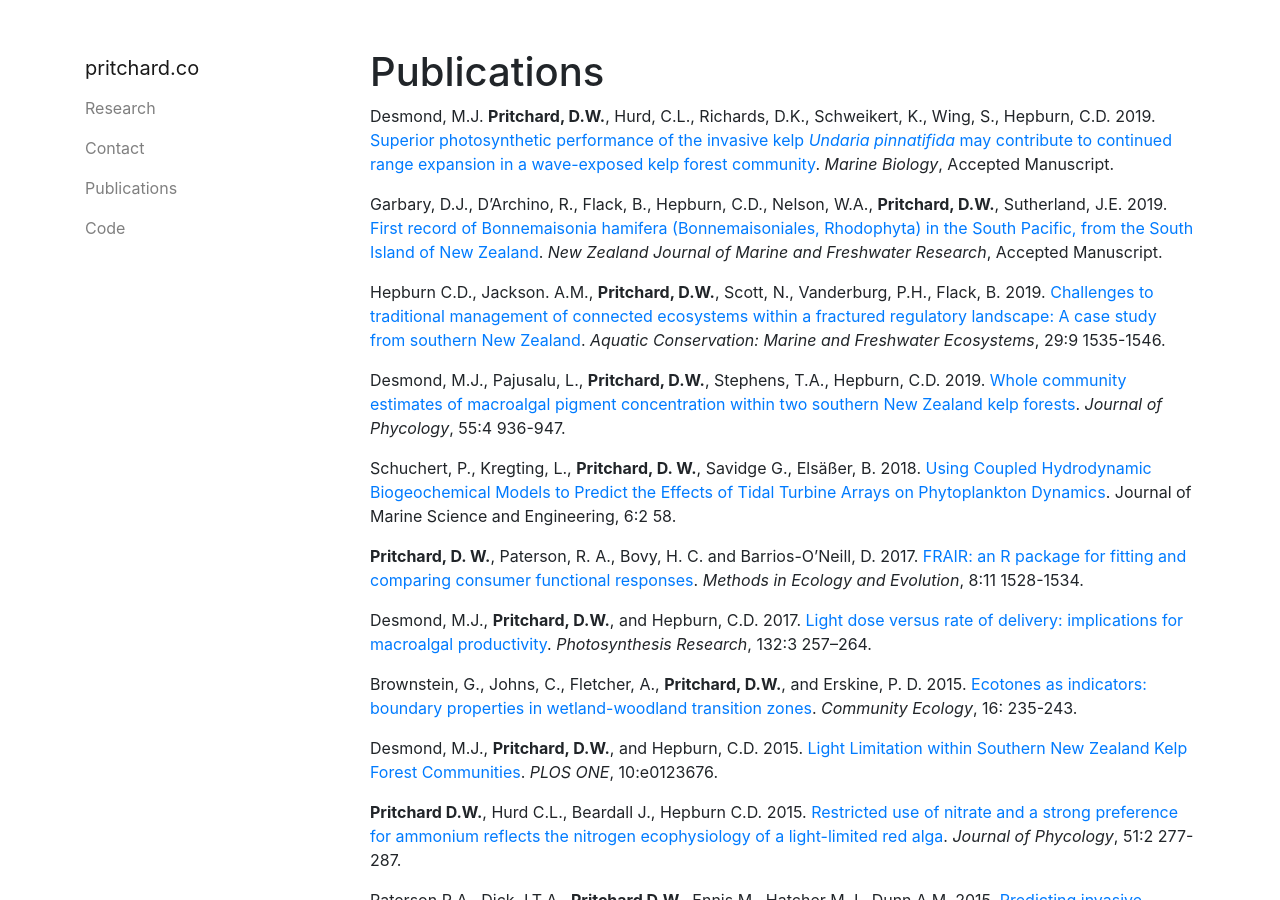
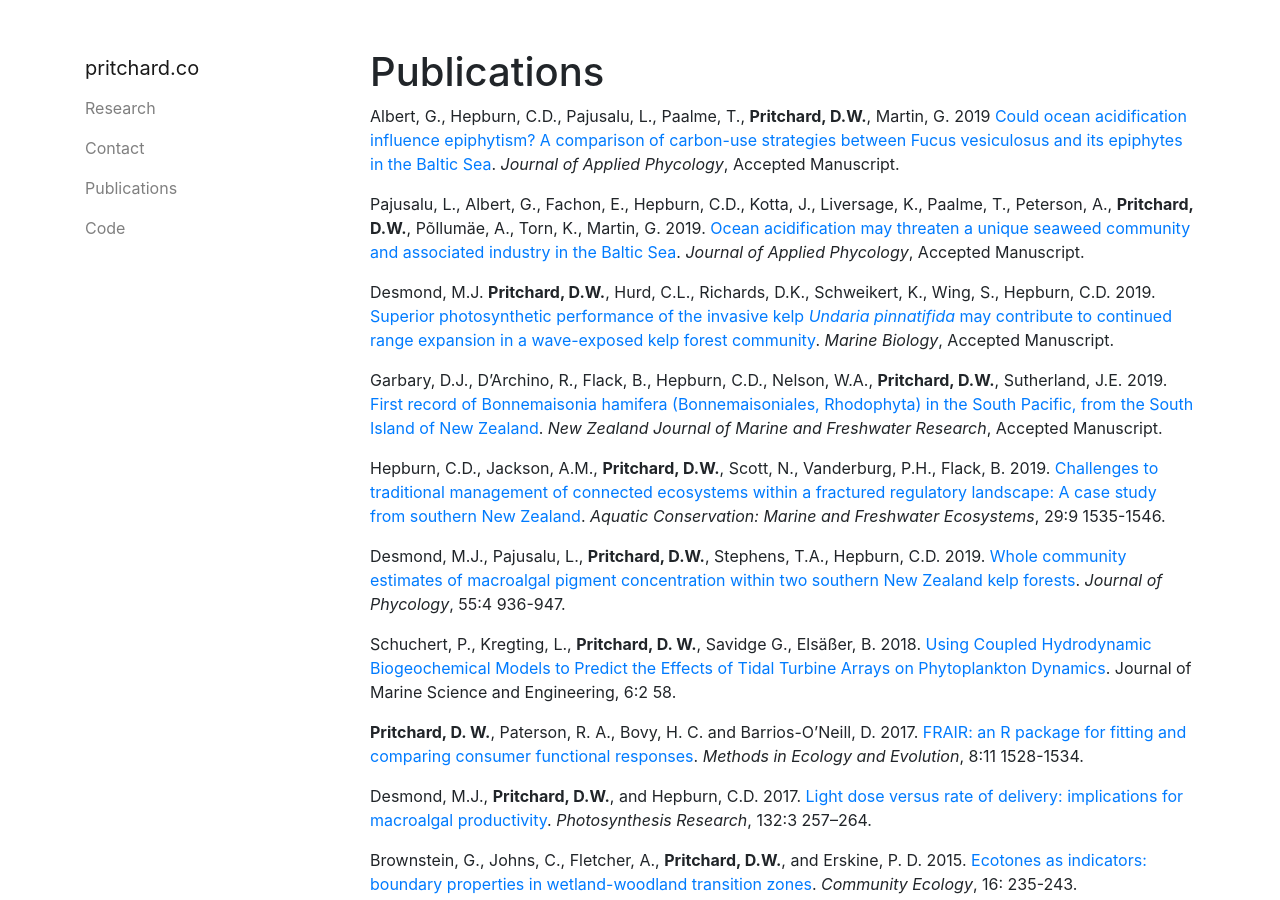
Before and after one commit to dpritchard/web-pritchard-co, a Jekyll site: the page built from publications/index.md, in a window 1280 px wide and 900 px high. Built offline with Jekyll 4.4.1, drawn with Linux system fonts in a browser that asks for light colours; our own code applies the rules of GitHub Pages for plain Markdown files.

Commit message:
Update publications

```diff
--- a/publications/index.md
+++ b/publications/index.md
@@ -5,11 +5,15 @@ description: An up-to-date list of manuscripts published by Dr Daniel Pritchard.
 
 # Publications
 
+Albert, G., Hepburn, C.D., Pajusalu, L., Paalme, T., **Pritchard, D.W.**, Martin, G. 2019 [Could ocean acidification influence epiphytism? A comparison of carbon-use strategies between Fucus vesiculosus and its epiphytes in the Baltic Sea][albert:2019]. *Journal of Applied Phycology*, Accepted Manuscript.
+
+Pajusalu, L., Albert, G., Fachon, E., Hepburn, C.D., Kotta, J., Liversage, K., Paalme, T., Peterson, A., **Pritchard, D.W.**, Põllumäe, A., Torn, K., Martin, G. 2019. [Ocean acidification may threaten a unique seaweed community and associated industry in the Baltic Sea][pajusalu:2019]. *Journal of Applied Phycology*, Accepted Manuscript.
+
 Desmond, M.J. **Pritchard, D.W.**, Hurd, C.L., Richards, D.K., Schweikert, K., Wing, S., Hepburn, C.D. 2019. [Superior photosynthetic performance of the invasive kelp *Undaria pinnatifida* may contribute to continued range expansion in a wave-exposed kelp forest community][desmond:2019]. *Marine Biology*, Accepted Manuscript.
 
 Garbary, D.J., D’Archino, R., Flack, B., Hepburn, C.D., Nelson, W.A., **Pritchard, D.W.**, Sutherland, J.E. 2019. [First record of Bonnemaisonia hamifera (Bonnemaisoniales, Rhodophyta) in the South Pacific, from the South Island of New Zealand][garbary:2019]. *New Zealand Journal of Marine and Freshwater Research*, Accepted Manuscript.
 
-Hepburn C.D., Jackson. A.M., **Pritchard, D.W.**, Scott, N., Vanderburg, P.H., Flack, B. 2019. [Challenges to traditional management of connected ecosystems within a fractured regulatory landscape: A case study from southern New Zealand][hepburn:2019:1535]. *Aquatic Conservation: Marine and Freshwater Ecosystems*, 29:9 1535-1546.
+Hepburn, C.D., Jackson, A.M., **Pritchard, D.W.**, Scott, N., Vanderburg, P.H., Flack, B. 2019. [Challenges to traditional management of connected ecosystems within a fractured regulatory landscape: A case study from southern New Zealand][hepburn:2019:1535]. *Aquatic Conservation: Marine and Freshwater Ecosystems*, 29:9 1535-1546.
 
 Desmond, M.J., Pajusalu, L., **Pritchard, D.W.**, Stephens, T.A., Hepburn, C.D. 2019. [Whole community estimates of macroalgal pigment concentration within two southern New Zealand kelp forests][desmond:2019:936]. *Journal of Phycology*, 55:4 936-947.
 
```
Also changed, not shown: other parts of publications/index.md (+2 -6 lines).
